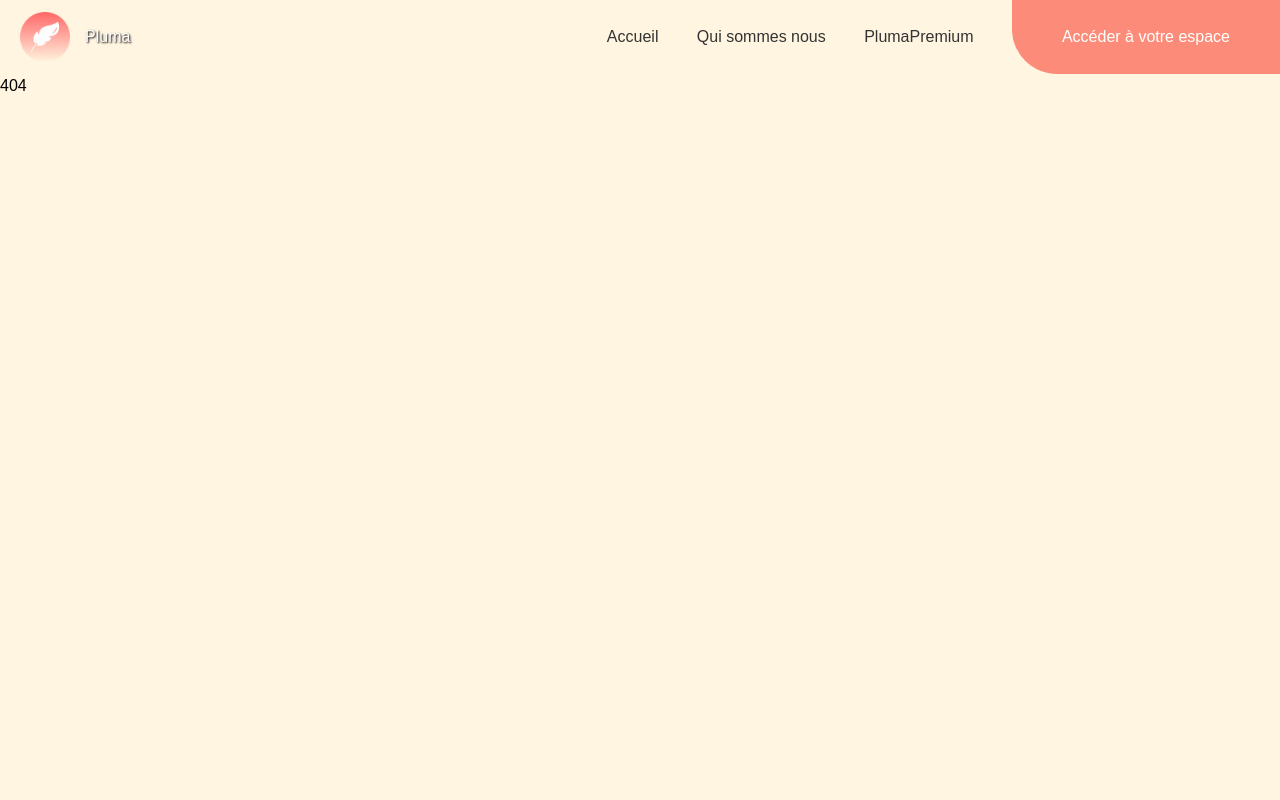
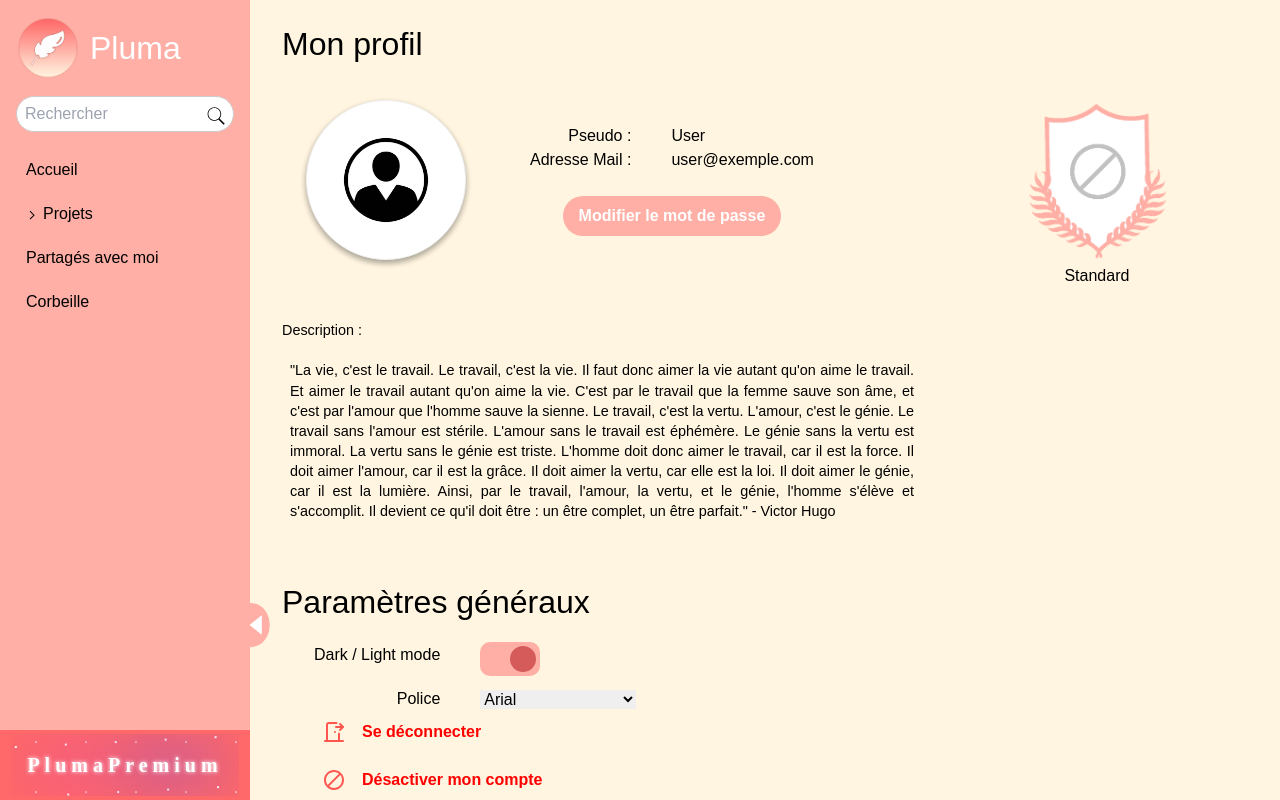
Before and after one commit to Nuxnuxx/Pluma, a React (Create React App) app in the folder client/: page /mon-espace/mon-profil in a window 1280 px wide. Before the commit this address had no page. Built offline with nearby package versions, Linux system fonts and the light colour scheme.

Commit message:
Changement de la route Paramètres -> mon-profil + rename parametre -> mon profil

```diff
--- a/client/src/index.js
+++ b/client/src/index.js
@@ -48,7 +48,7 @@ export default function App() {
                             <Route path="elements" element={<Elements />} />
                         </Route>
                     </Route>
-                    <Route path="parametres" element={<Parametres />} />
+                    <Route path="mon-profil" element={<Parametres />} />
                 </Route>
             </Routes>
         </BrowserRouter>
--- a/client/src/siteOutil/pages/Parametres.js
+++ b/client/src/siteOutil/pages/Parametres.js
@@ -47,7 +47,7 @@ const Parametres = () => {
     return (
         <div className="parametres-container h-full">
             <div className="parametres h-full">
-                <h1 className="titre">Profil</h1>
+                <h1 className="titre">Mon profil</h1>
 
                 <div className="lg:flex mt-8 lg:ms-6">
                     <div className="avatar flex justify-center">
```
